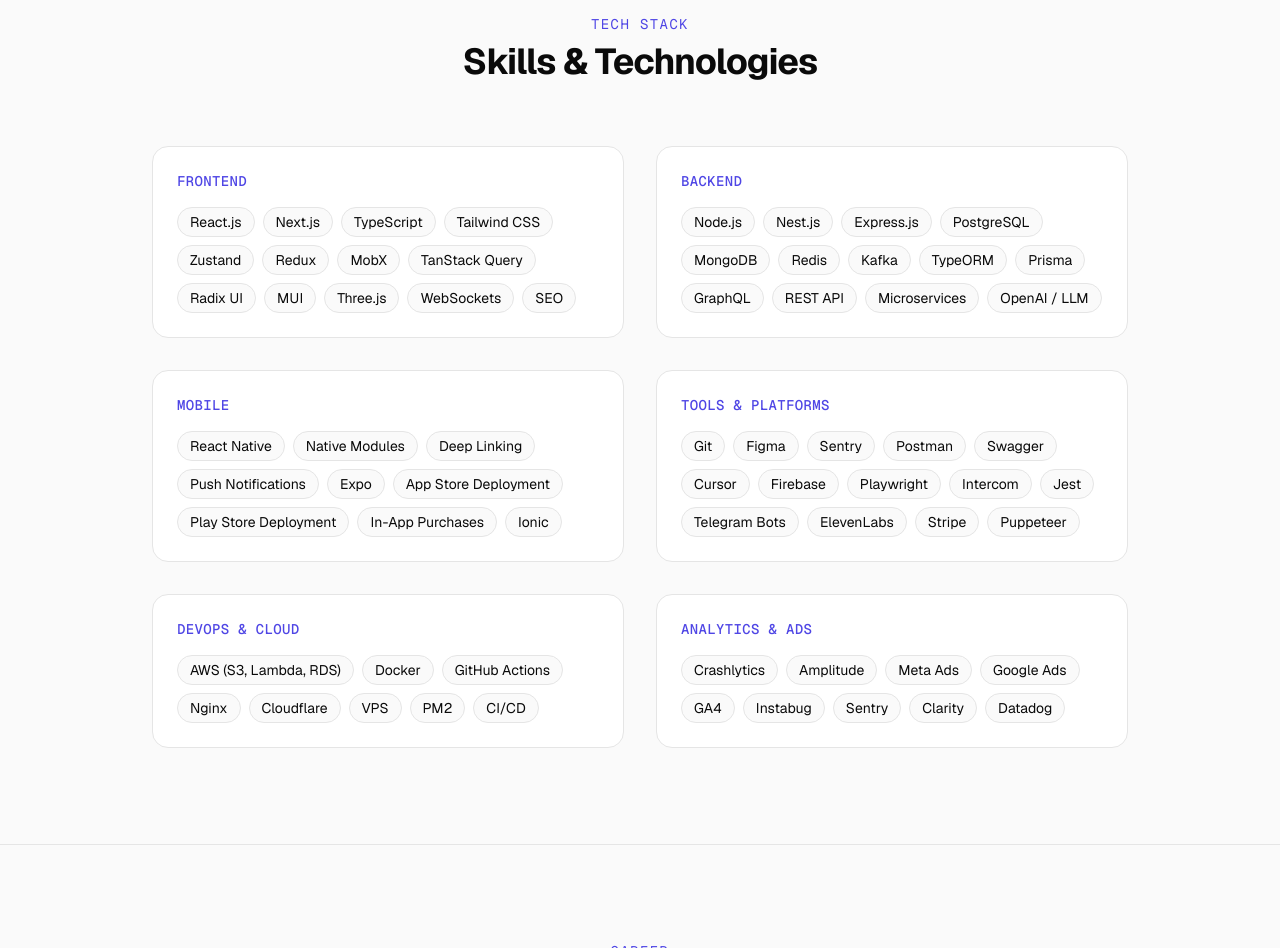
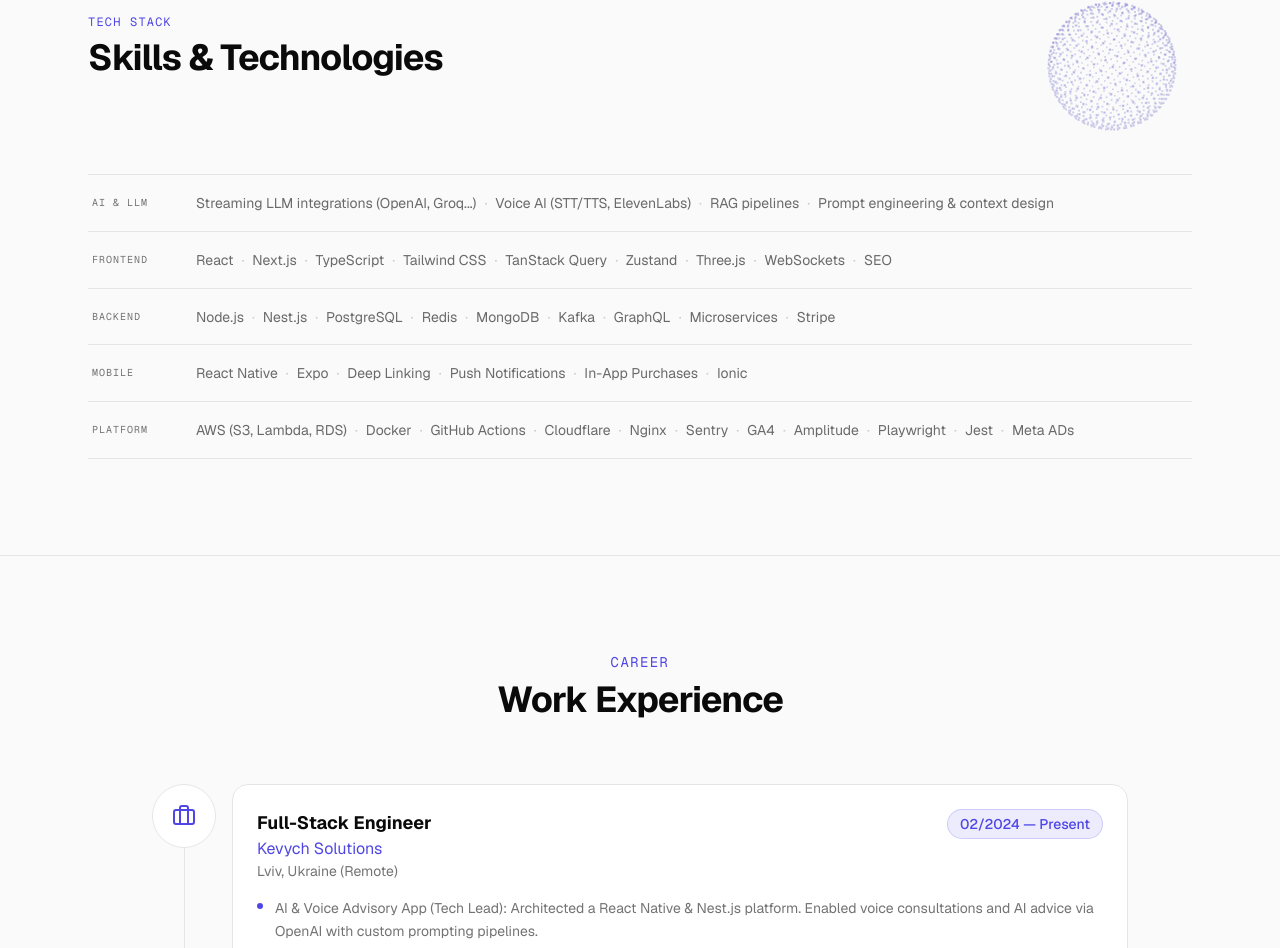
Before and after one commit to YarDol/portfolio, a Next.js app: page /en in a window 1280 px wide. Shown: the part 1630-2578 px from the top of the page. Built offline with nearby package versions, Linux system fonts and the light colour scheme; no server answers.

Commit message:
redesign skills sektion, bugs fixing

```diff
--- a/src/components/sections/about.tsx
+++ b/src/components/sections/about.tsx
@@ -77,7 +77,7 @@
 
             <ScrollReveal delay={0.3}>
               <div className="flex items-center gap-3">
-                <span className="font-mono text-[11px] text-muted/40 tracking-wide whitespace-nowrap">
+                <span className="font-mono text-[11px] text-muted/60 tracking-wide whitespace-nowrap">
                   {t("highlights.currently")} →
                 </span>
                 <div className="relative h-4 overflow-hidden flex-1 max-w-55">
--- a/src/components/sections/hero.tsx
+++ b/src/components/sections/hero.tsx
@@ -65,14 +65,14 @@
 
             <motion.p
               variants={fadeUp}
-              className="max-w-sm text-xs text-muted/50 tracking-wide leading-relaxed"
+              className="max-w-sm text-xs text-muted/70 tracking-wide leading-relaxed"
             >
               {t("note")}
             </motion.p>
 
             <motion.p
               variants={fadeUp}
-              className="font-mono text-xs text-muted/40 tracking-wide"
+              className="font-mono text-xs text-muted/60 tracking-wide"
             >
               {t("workRights")}
             </motion.p>
--- a/src/components/sections/skills.tsx
+++ b/src/components/sections/skills.tsx
@@ -1,38 +1,95 @@
 "use client";
 
 import { useTranslations } from "next-intl";
-import { SectionHeading } from "@/components/ui/section-heading";
+import { motion } from "motion/react";
+import { useState } from "react";
 import { ScrollReveal } from "@/components/ui/scroll-reveal";
 import { skillCategories } from "@/lib/skills";
+import { SkillsGlobe } from "./skills/globe";
+
+type CategoryKey = (typeof skillCategories)[number]["key"];
 
 export function Skills() {
   const t = useTranslations("Skills");
+  const [hovered, setHovered] = useState<CategoryKey | null>(null);
 
   return (
     <section className="border-t border-border py-24">
-      <div className="mx-auto max-w-5xl px-6">
-        <SectionHeading label={t("label")} title={t("title")} />
+      <div className="mx-auto max-w-6xl px-6">
+        <div className="flex items-start justify-between gap-8 mb-10 sm:mb-0">
+          <ScrollReveal>
+            <p className="font-mono text-xs tracking-widest text-accent uppercase mb-2">
+              {t("label")}
+            </p>
+            <h2 className="text-3xl font-bold tracking-tight sm:text-4xl">
+              {t("title")}
+            </h2>
+          </ScrollReveal>
 
-        <div className="grid gap-8 md:grid-cols-2">
-          {skillCategories.map(({ key, skills }, categoryIndex) => (
-            <ScrollReveal key={key} delay={categoryIndex * 0.1}>
-              <div className="rounded-2xl border border-border bg-card p-6">
-                <h3 className="mb-4 font-mono text-sm font-medium tracking-wide text-accent uppercase">
-                  {t(key)}
-                </h3>
-                <div className="flex flex-wrap gap-2">
-                  {skills.map((skill) => (
+          <motion.div
+            initial={{ opacity: 0 }}
+            whileInView={{ opacity: 1 }}
+            viewport={{ once: true }}
+            transition={{ duration: 1.6, delay: 0.4 }}
+            className="hidden sm:block shrink-0 w-32 h-32 lg:w-40 lg:h-40"
+          >
+            <SkillsGlobe />
+          </motion.div>
+        </div>
+
+        <div className="border-t border-border">
+          {skillCategories.map((cat, i) => {
+            const isHovered = hovered === cat.key;
+            const isDimmed = hovered !== null && !isHovered;
+
+            return (
+              <ScrollReveal key={cat.key} delay={i * 0.07}>
+                <motion.div
+                  onHoverStart={() => setHovered(cat.key)}
+                  onHoverEnd={() => setHovered(null)}
+                  animate={{ opacity: isDimmed ? 0.28 : 1 }}
+                  transition={{ duration: 0.18 }}
+                  className="relative flex flex-col gap-1 py-4 border-b border-border cursor-default sm:flex-row sm:items-start sm:gap-6"
+                >
+                  <motion.div
+                    animate={{
+                      scaleY: isHovered ? 1 : 0,
+                      opacity: isHovered ? 1 : 0,
+                    }}
+                    transition={{ duration: 0.18, ease: [0.25, 0.4, 0.25, 1] }}
+                    style={{ originY: 0 }}
+                    className="absolute left-0 top-2 bottom-2 w-px bg-accent"
+                  />
+
                   <span
-                      key={skill}
-                      className="rounded-full border border-border bg-background px-3 py-1 text-sm text-foreground transition-colors hover:border-accent hover:text-accent"
+                    className={`font-mono text-[10px] tracking-widest uppercase shrink-0 sm:w-20 sm:pt-1 sm:ml-1 transition-colors  duration-200 ${
+                      isHovered ? "text-accent" : "text-muted"
+                    }`}
                   >
+                    {t(cat.key)}
+                  </span>
+
+                  <p
+                    style={{ overflowWrap: "anywhere" }}
+                    className={`text-sm leading-relaxed sm:pt-px min-w-0 flex-1 transition-colors duration-200 ${
+                      isHovered ? "text-foreground/90" : "text-foreground/60"
+                    }`}
+                  >
+                    {cat.skills.map((skill, j) => (
+                      <span key={skill}>
                         {skill}
+                        {j < cat.skills.length - 1 && (
+                          <span className="mx-2  select-none bold text-foreground/20">
+                            ·
+                          </span>
+                        )}
                       </span>
                     ))}
-                </div>
-              </div>
+                  </p>
+                </motion.div>
               </ScrollReveal>
-          ))}
+            );
+          })}
         </div>
       </div>
     </section>
--- /dev/null
+++ b/src/components/sections/skills/globe.tsx
@@ -0,0 +1,123 @@
+"use client";
+
+import { useEffect, useRef } from "react";
+import * as THREE from "three";
+
+const POINT_COUNT = 900;
+const SPHERE_RADIUS = 1;
+
+function fibonacciSphere(n: number, r: number): Float32Array {
+  const out = new Float32Array(n * 3);
+  const phi = Math.PI * (3 - Math.sqrt(5));
+  for (let i = 0; i < n; i++) {
+    const y = 1 - (i / (n - 1)) * 2;
+    const radius = Math.sqrt(1 - y * y);
+    const theta = phi * i;
+    out[i * 3] = Math.cos(theta) * radius * r;
+    out[i * 3 + 1] = y * r;
+    out[i * 3 + 2] = Math.sin(theta) * radius * r;
+  }
+  return out;
+}
+
+function makeCircleTexture(): THREE.CanvasTexture {
+  const c = document.createElement("canvas");
+  c.width = 64;
+  c.height = 64;
+  const ctx = c.getContext("2d")!;
+  const g = ctx.createRadialGradient(32, 32, 0, 32, 32, 28);
+  g.addColorStop(0, "rgba(255,255,255,1)");
+  g.addColorStop(0.6, "rgba(255,255,255,0.8)");
+  g.addColorStop(1, "rgba(255,255,255,0)");
+  ctx.fillStyle = g;
+  ctx.beginPath();
+  ctx.arc(32, 32, 28, 0, Math.PI * 2);
+  ctx.fill();
+  return new THREE.CanvasTexture(c);
+}
+
+export function SkillsGlobe() {
+  const canvasRef = useRef<HTMLCanvasElement>(null);
+
+  useEffect(() => {
+    const canvas = canvasRef.current;
+    if (!canvas) return;
+
+    const renderer = new THREE.WebGLRenderer({
+      canvas,
+      antialias: true,
+      alpha: true,
+    });
+    renderer.setPixelRatio(Math.min(window.devicePixelRatio, 2));
+    renderer.setClearColor(0x000000, 0);
+
+    const scene = new THREE.Scene();
+    const camera = new THREE.PerspectiveCamera(45, 1, 0.1, 100);
+    camera.position.z = 3.2;
+
+    const rawAccent =
+      getComputedStyle(document.documentElement)
+        .getPropertyValue("--accent")
+        .trim() || "#818cf8";
+    const accentColor = new THREE.Color(rawAccent);
+
+    const geo = new THREE.BufferGeometry();
+    geo.setAttribute(
+      "position",
+      new THREE.BufferAttribute(fibonacciSphere(POINT_COUNT, SPHERE_RADIUS), 3),
+    );
+
+    const sprite = makeCircleTexture();
+    const mat = new THREE.PointsMaterial({
+      color: accentColor,
+      size: 0.082,
+      map: sprite,
+      alphaTest: 0.1,
+      transparent: true,
+      opacity: 0.65,
+      sizeAttenuation: true,
+    });
+
+    const globe = new THREE.Points(geo, mat);
+    scene.add(globe);
+
+    const resize = () => {
+      const w = canvas.clientWidth;
+      const h = canvas.clientHeight;
+      renderer.setSize(w, h, false);
+      camera.aspect = w / h;
+      camera.updateProjectionMatrix();
+    };
+    resize();
+    const ro = new ResizeObserver(resize);
+    ro.observe(canvas);
+
+    const mouse = { x: 0, y: 0 };
+    const onMouseMove = (e: MouseEvent) => {
+      mouse.x = (e.clientX / window.innerWidth - 0.5) * 2;
+      mouse.y = (e.clientY / window.innerHeight - 0.5) * 2;
+    };
+    window.addEventListener("mousemove", onMouseMove);
+
+    let animId: number;
+    const animate = () => {
+      animId = requestAnimationFrame(animate);
+      globe.rotation.y += 0.0025;
+      globe.rotation.x += (mouse.y * 0.25 - globe.rotation.x) * 0.03;
+      renderer.render(scene, camera);
+    };
+    animate();
+
+    return () => {
+      cancelAnimationFrame(animId);
+      window.removeEventListener("mousemove", onMouseMove);
+      ro.disconnect();
+      renderer.dispose();
+      geo.dispose();
+      mat.dispose();
+      sprite.dispose();
+    };
+  }, []);
+
+  return <canvas ref={canvasRef} className="w-full h-full block -mt-7" />;
+}
--- a/src/lib/skills.ts
+++ b/src/lib/skills.ts
@@ -1,17 +1,22 @@
 export const skillCategories = [
+  {
+    key: "ai" as const,
+    skills: [
+      "Streaming LLM integrations (OpenAI, Groq...)",
+      "Voice AI (STT/TTS, ElevenLabs)",
+      "RAG pipelines",
+      "Prompt engineering & context design",
+    ],
+  },
   {
     key: "frontend" as const,
     skills: [
-      "React.js",
+      "React",
       "Next.js",
       "TypeScript",
       "Tailwind CSS",
+      "TanStack Query",
       "Zustand",
-      "Redux",
-      "MobX",
-      "TanStack Query",
-      "Radix UI",
-      "MUI",
       "Three.js",
       "WebSockets",
       "SEO",
@@ -22,77 +27,40 @@
     skills: [
       "Node.js",
       "Nest.js",
-      "Express.js",
       "PostgreSQL",
+      "Redis",
       "MongoDB",
-      "Redis",
       "Kafka",
-      "TypeORM",
-      "Prisma",
       "GraphQL",
-      "REST API",
       "Microservices",
-      "OpenAI / LLM",
+      "Stripe",
     ],
   },
   {
     key: "mobile" as const,
     skills: [
       "React Native",
-      "Native Modules",
+      "Expo",
       "Deep Linking",
       "Push Notifications",
-      "Expo",
-      "App Store Deployment",
-      "Play Store Deployment",
       "In-App Purchases",
       "Ionic",
     ],
   },
   {
-    key: "tools" as const,
-    skills: [
-      "Git",
-      "Figma",
-      "Sentry",
-      "Postman",
-      "Swagger",
-      "Cursor",
-      "Firebase",
-      "Playwright",
-      "Intercom",
-      "Jest",
-      "Telegram Bots",
-      "ElevenLabs",
-      "Stripe",
-      "Puppeteer",
-    ],
-  },
-  {
-    key: "devops" as const,
+    key: "platform" as const,
     skills: [
       "AWS (S3, Lambda, RDS)",
       "Docker",
       "GitHub Actions",
+      "Cloudflare",
       "Nginx",
-      "Cloudflare",
-      "VPS",
-      "PM2",
-      "CI/CD",
-    ],
-  },
-  {
-    key: "analytics" as const,
-    skills: [
-      "Crashlytics",
+      "Sentry",
+      "GA4",
       "Amplitude",
-      "Meta Ads",
-      "Google Ads",
-      "GA4",
-      "Instabug",
-      "Sentry",
-      "Clarity",
-      "Datadog",
+      "Playwright",
+      "Jest",
+      "Meta ADs",
     ],
   },
 ] as const;
--- a/src/messages/de.json
+++ b/src/messages/de.json
@@ -47,12 +47,11 @@
   "Skills": {
     "label": "Tech-Stack",
     "title": "Fähigkeiten & Technologien",
+    "ai": "KI & LLM",
     "frontend": "Frontend",
     "backend": "Backend",
     "mobile": "Mobile",
-    "devops": "DevOps & Cloud",
-    "tools": "Tools & Plattformen",
-    "analytics": "Analytik & Werbung"
+    "platform": "Plattform"
   },
   "Experience": {
     "label": "Karriere",
--- a/src/messages/en.json
+++ b/src/messages/en.json
@@ -47,12 +47,11 @@
   "Skills": {
     "label": "Tech Stack",
     "title": "Skills & Technologies",
+    "ai": "AI & LLM",
     "frontend": "Frontend",
     "backend": "Backend",
     "mobile": "Mobile",
-    "devops": "DevOps & Cloud",
-    "tools": "Tools & Platforms",
-    "analytics": "Analytics & ADs"
+    "platform": "Platform"
   },
   "Experience": {
     "label": "Career",
```
Lines whose indentation alone changed are shown as unchanged.
